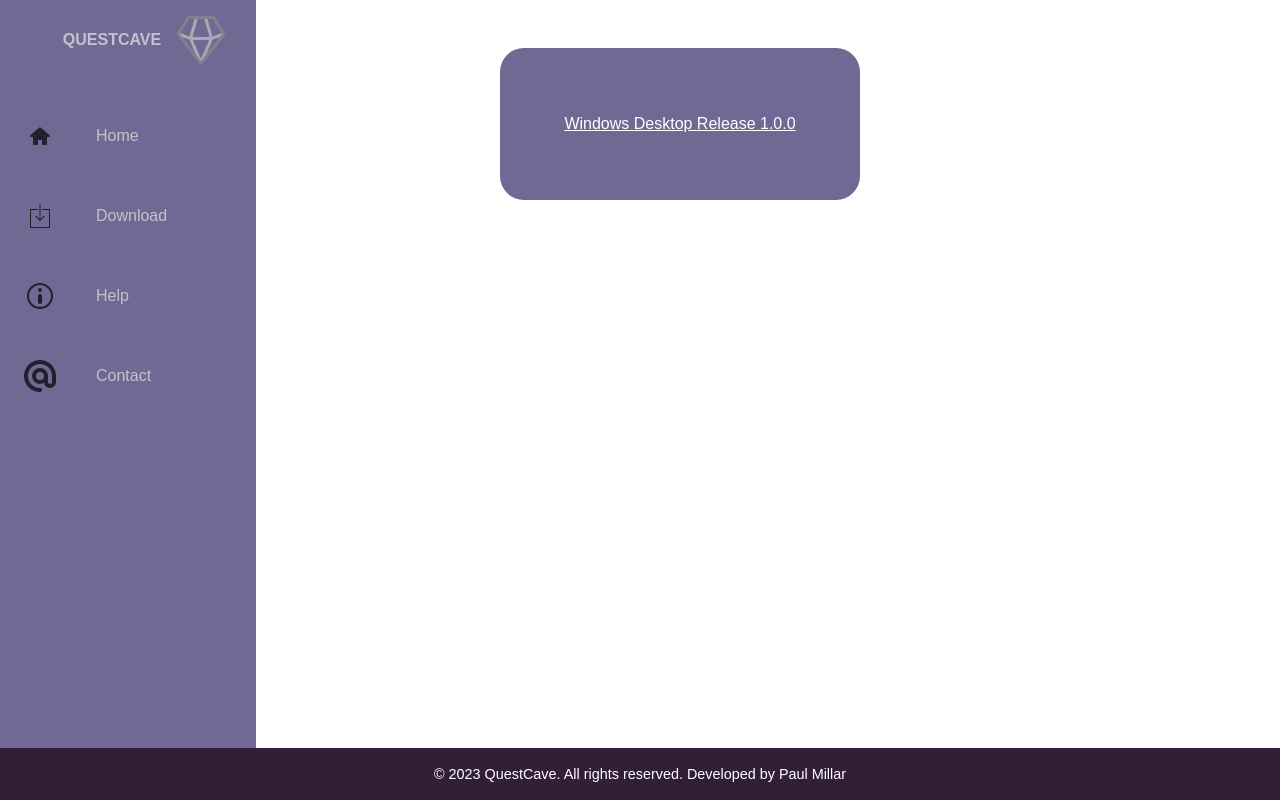
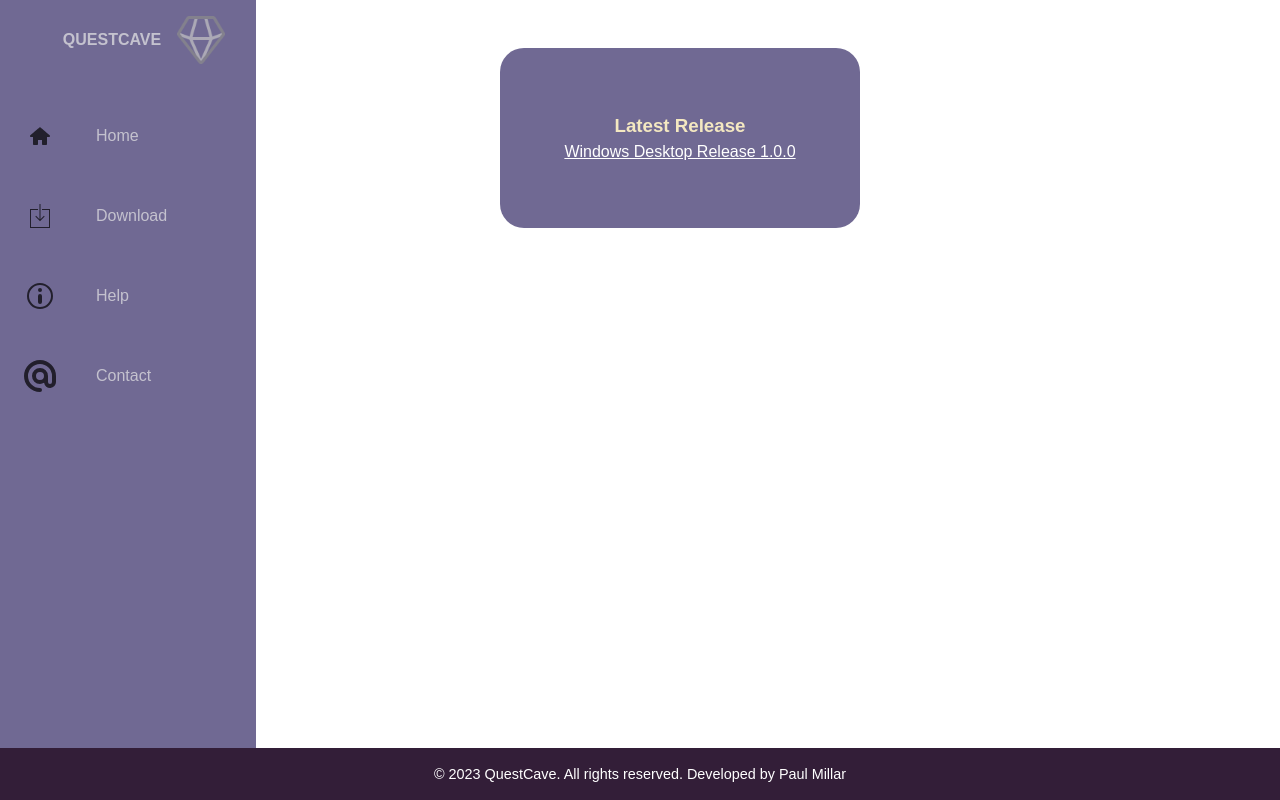
Before and after one commit to xxchaosxx210/quest_vr_auto_server, a FastAPI app: page /download in a window 1280 px wide. Run offline with FastAPI, Linux system fonts and the light colour scheme; some web fonts are replaced.

Commit message:
download link added
we are live

```diff
--- a/templates/download.html
+++ b/templates/download.html
@@ -7,7 +7,10 @@
 {% block content %}
 <div class="flex flex-center">
     <div class="content-box large-spacing">
-        <a href="#">Windows Desktop Release {{ version }}</a>
+        <h3>Latest Release</h3>
+        <a target="_blank" href="https://www.dropbox.com/s/v536os9zvi2k7j6/questcave_setup_v1.0.0.exe?dl=0">Windows
+            Desktop Release {{
+            version }}</a>
     </div>
 </div>
 {% endblock %}
```
Also changed, not shown: 1 other file.
